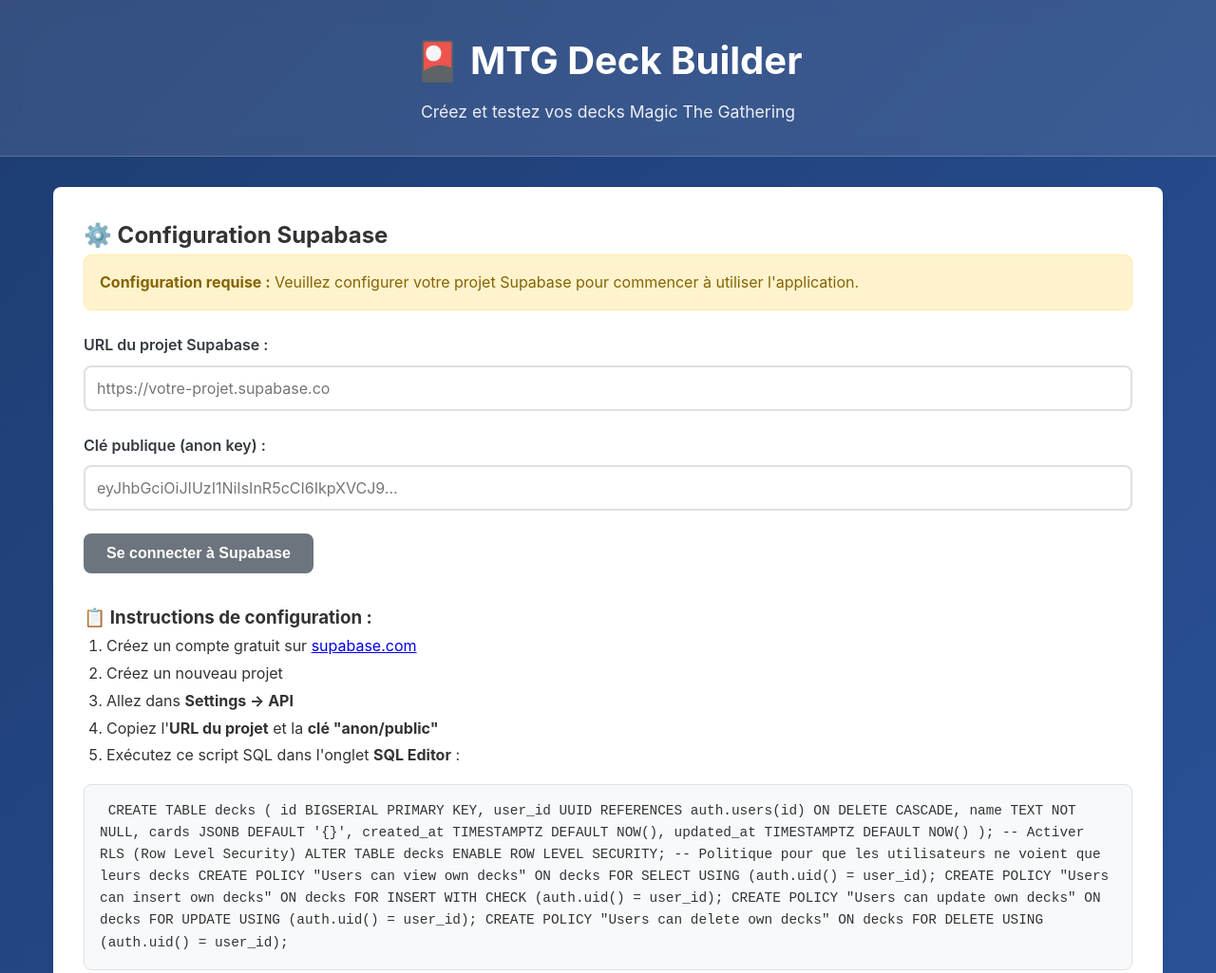
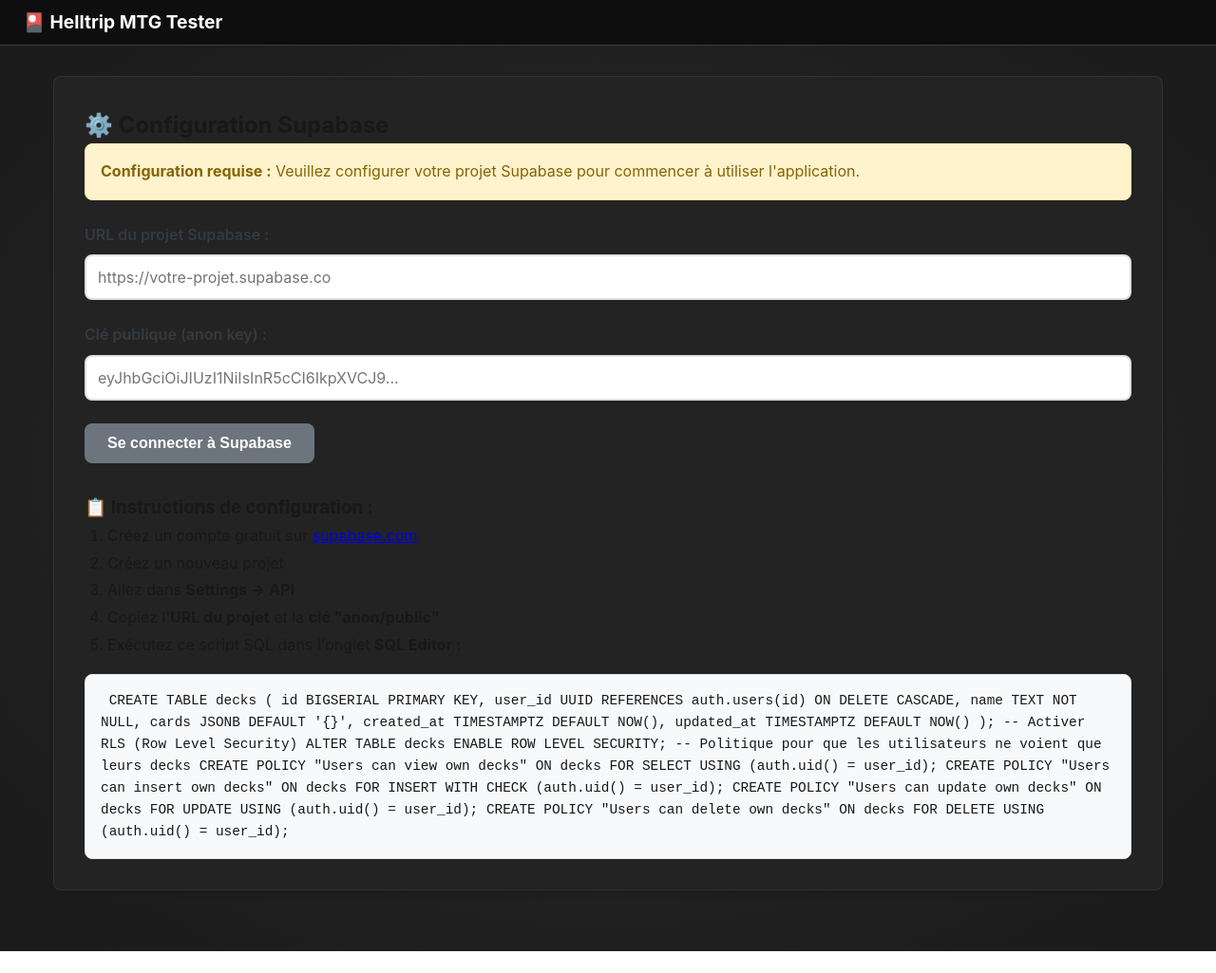
Before and after one commit to nicolaschevassu/mtg-deck-tester, a website: page index.html in a window 1280 px wide. Shown: the top 1025 px of the page at 95% size. After the commit the page ends 1002 px from the top, so only its background shows below. Drawn offline with nearby package versions, Linux system fonts and the light colour scheme.

Commit message:
review styling

```diff
--- a/assets/css/style.css
+++ b/assets/css/style.css
@@ -29,25 +29,24 @@
 
 body {
     font-family: var(--font-family);
-    background: linear-gradient(135deg, var(--primary-dark) 0%, var(--primary-color) 100%);
-    color: #333;
+    background: radial-gradient(ellipse at center, #2a2a2a 0%, #1a1a1a 100%);
+    color: #181818;
     line-height: 1.6;
     min-height: 100vh;
 }
 
 /* === LAYOUT === */
 .header {
-    text-align: center;
+    text-align: left;
     color: white;
-    padding: 2rem 1rem;
-    background: rgba(255, 255, 255, 0.1);
+    padding: 0.5rem 1.5rem;
+    background: #0e0e0e;
     backdrop-filter: blur(10px);
     border-bottom: 1px solid rgba(255, 255, 255, 0.2);
 }
 
 .header h1 {
-    font-size: 2.5rem;
-    margin-bottom: 0.5rem;
+    font-size: 1.2rem;
     font-weight: 700;
 }
 
@@ -109,8 +108,9 @@
 .config-form,
 .auth-container,
 .app-container {
-    background: white;
+    background: #232323;
     border-radius: var(--border-radius);
+    border: 1px solid rgba(219, 230, 241, .07);
     box-shadow: var(--box-shadow);
     padding: 2rem;
     margin-bottom: 2rem;
--- a/index.html
+++ b/index.html
@@ -21,8 +21,7 @@
 <body>
     <!-- Header -->
     <div class="header">
-        <h1>🎴 MTG Deck Builder</h1>
-        <p>Créez et testez vos decks Magic The Gathering</p>
+        <h1>🎴 Helltrip MTG Tester</h1>
     </div>
 
     <!-- Application Vue.js -->
```
